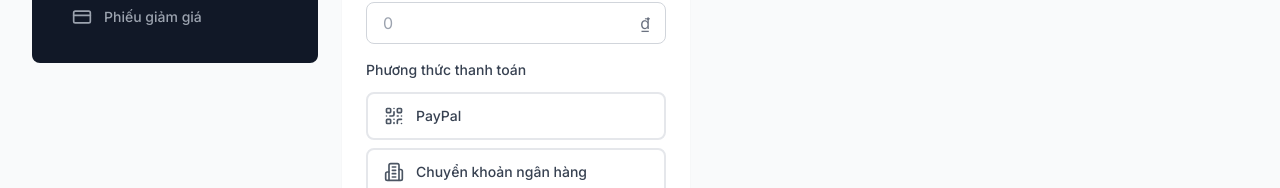
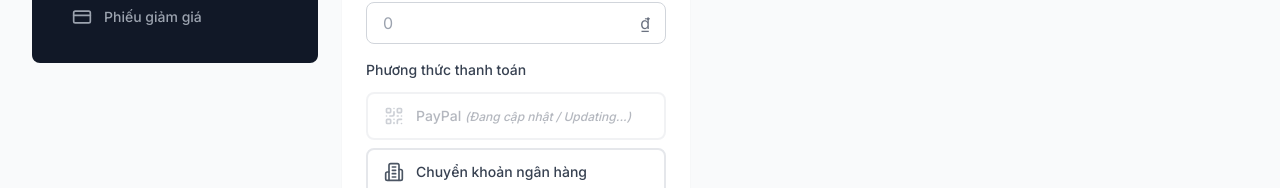
Before and after one commit to lynhutanh/labubu, a Next.js app in the folder user/: page /profile/wallet in a window 1280 px wide. Shown: the part 451-639 px from the top of the page. Built offline with nearby package versions, Linux system fonts and the light colour scheme; no server answers; sample sign-in values are in the browser's storage.

Commit message:
Update password reset flow: change reset password link to include '/login/' prefix, update PayPal button to reflect 'Updating...' status, and adjust related translations for improved user experience.

```diff
--- a/user/pages/checkout/index.tsx
+++ b/user/pages/checkout/index.tsx
@@ -478,8 +478,8 @@ export default function CheckoutPage() {
             id: "paypal" as PaymentMethod,
             name: t.checkout.paypal,
             icon: QrCode,
-            description: t.checkout.paypalDesc,
-            disabled: false,
+            description: t.checkout.paypalUpdating,
+            disabled: true,
         },
         {
             id: "cod" as PaymentMethod,
--- a/user/pages/login/index.tsx
+++ b/user/pages/login/index.tsx
@@ -557,7 +557,7 @@ export default function LoginPage() {
                     </div>
 
                     <Link
-                      href="/forgot-password"
+                      href="/login/forgot-password"
                       className="block text-right text-sm text-[hsl(220,10%,60%)] mb-4 hover:text-[hsl(16,85%,60%)] transition-colors"
                     >
                       {t.login.forgotPassword}
--- a/user/pages/login/reset-password.tsx
+++ b/user/pages/login/reset-password.tsx
@@ -50,7 +50,7 @@ export default function ResetPasswordPage() {
       } else {
         toast.error('Link đặt lại mật khẩu không hợp lệ hoặc đã hết hạn');
         setTimeout(() => {
-          router.push('/forgot-password');
+          router.push('/login/forgot-password');
         }, 2000);
       }
     }
@@ -104,7 +104,7 @@ export default function ResetPasswordPage() {
         <div className="text-white text-center">
           <p className="mb-4">Link đặt lại mật khẩu không hợp lệ</p>
           <Link
-            href="/forgot-password"
+            href="/login/forgot-password"
             className="text-pink-400 hover:text-pink-300 underline"
           >
             Yêu cầu link mới
--- a/user/pages/profile/wallet.tsx
+++ b/user/pages/profile/wallet.tsx
@@ -327,16 +327,17 @@ export default function ProfileWalletPage() {
                                     </h4>
                                     <div className="space-y-2">
                                         <button
-                                            onClick={() => setSelectedPaymentMethod("paypal")}
-                                            className={`w-full flex items-center gap-3 px-4 py-3 rounded-lg border-2 transition-colors ${
+                                            onClick={() => {}}
+                                            disabled={true}
+                                            className={`w-full flex items-center gap-3 px-4 py-3 rounded-lg border-2 transition-colors opacity-50 cursor-not-allowed ${
                                                 selectedPaymentMethod === "paypal"
-                                                    ? "border-blue-500 bg-blue-50"
-                                                    : "border-gray-200 bg-white hover:bg-gray-50"
+                                                    ? "border-gray-300 bg-gray-50"
+                                                    : "border-gray-200 bg-white"
                                             }`}
                                         >
-                                            <QrCode className="w-5 h-5 text-gray-600" />
-                                            <span className="text-sm font-medium text-gray-700">
-                                                PayPal
+                                            <QrCode className="w-5 h-5 text-gray-400" />
+                                            <span className="text-sm font-medium text-gray-500">
+                                                PayPal <span className="text-xs italic">(Đang cập nhật / Updating...)</span>
                                             </span>
                                         </button>
                                         <button
--- a/user/public/lang/en/checkout.ts
+++ b/user/public/lang/en/checkout.ts
@@ -28,6 +28,7 @@ export default {
   walletDesc: "Pay with your wallet",
   paypal: "PayPal",
   paypalDesc: "Pay securely with your PayPal account",
+  paypalUpdating: "Updating...",
   orderSummary: "Order Summary",
   subtotal: "Subtotal:",
   total: "Total:",
--- a/user/public/lang/vi/checkout.ts
+++ b/user/public/lang/vi/checkout.ts
@@ -28,6 +28,7 @@ export default {
   walletDesc: "Thanh toán bằng ví của bạn",
   paypal: "PayPal",
   paypalDesc: "Thanh toán an toàn qua tài khoản PayPal",
+  paypalUpdating: "Đang cập nhật...",
   orderSummary: "Tóm tắt đơn hàng",
   subtotal: "Tạm tính:",
   total: "Tổng cộng:",
```
Also changed, not shown: 1 other file (tests, documents, lock files or other folders).
